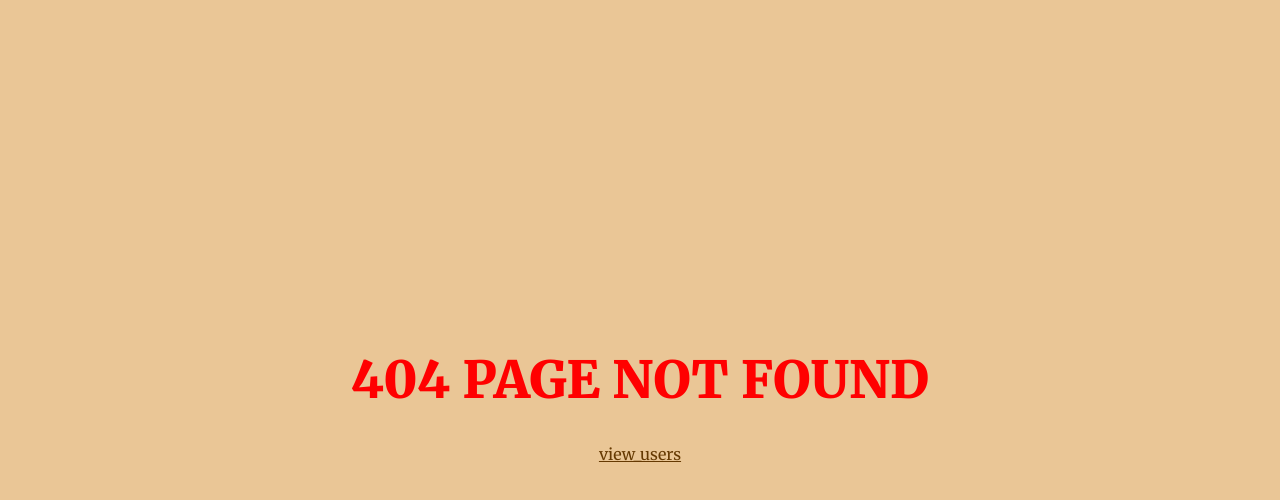
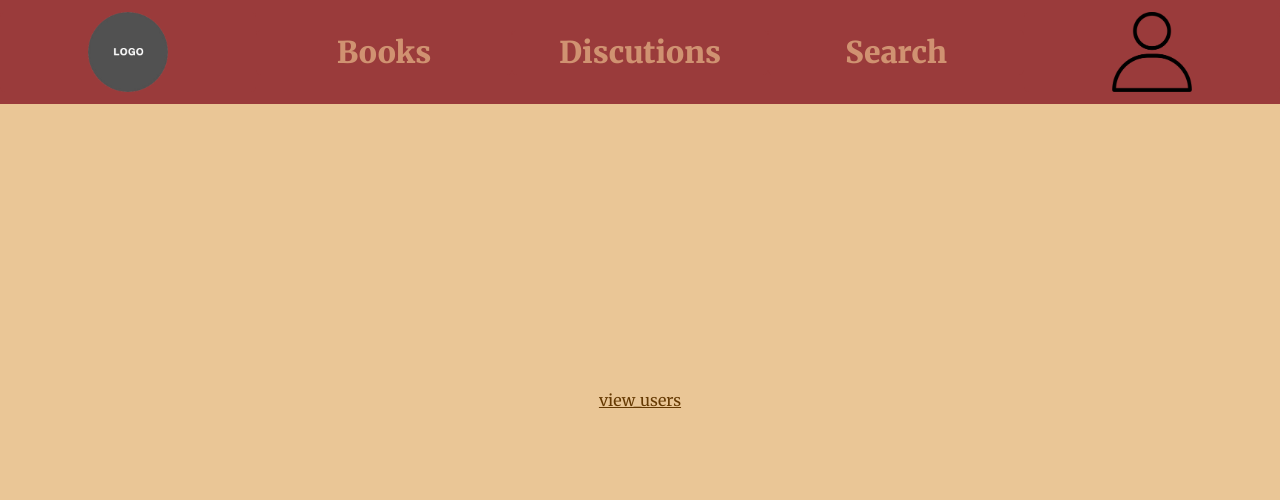
Before and after one commit to Stake-And-Rope/read-it, a React (Create React App) app in the folder react-app/: page /main in a window 1280 px wide. Before the commit this address had no page. Shown: the top 500 px of the page. Built offline with nearby package versions, Linux system fonts and the light colour scheme.

Commit message:
made some demo navbar logic

```diff
--- a/react-app/src/App.js
+++ b/react-app/src/App.js
@@ -1,10 +1,10 @@
 import './App.css';
 import { Link } from 'react-router-dom';
-import LoginRegisterPage from './pages/LoginRegisterPage';
+import LinkRouter from "./LinkRouter";
 
 function App() {
 	return (<>
-    	<LoginRegisterPage />
+    	<LinkRouter/>
 		<p>
 			<Link to={"/users"} className="link_new_acc">
 					view_users
--- /dev/null
+++ b/react-app/src/LinkRouter.js
@@ -0,0 +1,14 @@
+import { Routes, Route } from "react-router-dom";
+import LoginRegisterPage from "./pages/LoginRegisterPage";
+import MainPage from "./pages/MainPage";
+
+function LinkRouter(){
+    return (
+    <>
+        <LoginRegisterPage />
+        <MainPage />
+    </>
+    );
+}
+
+export default LinkRouter;
--- /dev/null
+++ b/react-app/src/components/Navbar.js
@@ -0,0 +1,27 @@
+import  NavbarLink from "./NavbarLink";
+import Logo from '../assets/placeholders/logo-icon.png';
+import Profile from '../assets/placeholders/profile-icon.png';
+
+function Navbar(){
+    const fields = {
+        Logo: {
+            image: Logo,
+            imageClass: "icon"
+        },
+        Books: {},
+        Discutions: {},
+        Search: {},
+        Profile: {
+            image: Profile,
+            imageClass: "icon"
+        }
+    }
+
+    return (
+        <nav>
+            {Object.entries(fields).map(([title, kwargs]) => {return <NavbarLink title={title} link="#" linkClass="navbar-link" image={kwargs.image} key={title} imageClass="icon"/>})}
+        </nav>
+    );
+}
+
+export default Navbar;
--- /dev/null
+++ b/react-app/src/components/NavbarLink.js
@@ -0,0 +1,12 @@
+import {Link} from "react-router-dom";
+import "./components.css";
+
+function NavbarLink({title, link, image, linkClass, imageClass}){
+    return (
+            <Link to={link} className={`${image ? "no-hover-": ""}${linkClass}`}>
+                {image ? <img src={image} alt={title} className={imageClass}/>: title}
+            </Link>
+    );
+}
+
+export default NavbarLink;
--- a/react-app/src/components/components.css
+++ b/react-app/src/components/components.css
@@ -45,7 +45,6 @@
 
 .form-button:hover {
     background-color: #BA5B5B;
-    color: 65451F;
     cursor: pointer;
 }
 
@@ -78,3 +77,61 @@
 .error-border{
     border: 2px solid #DE0A26;
 }
+
+nav{
+    width: 100%;
+    height: 13%;
+    position: fixed;
+    display: flex;
+    left: 0;
+    top: 0;
+    align-items: center;
+    background-color: #9A3B3B;
+}
+
+/* put more sufficient css */
+.navbar-link{
+    font-size: 30px;
+    justify-content: center;
+    display: flex;
+    align-items: center;
+    height: fit-content;
+    margin: auto;
+    width: 100%;
+    border-radius: 5px;
+    border: 0px;
+    font-family: Merriweather, Arial, Helvetica, sans-serif;
+    font-weight: bold;
+    background-color: #9A3B3B;
+    color: #D09271;
+    transition: background-color 0.3s ease;
+    text-decoration: none;
+}
+
+.navbar-link:hover {
+    background-color: #BA5B5B;
+    cursor: pointer;
+}
+
+.no-hover-navbar-link{
+    font-size: 30px;
+    justify-content: center;
+    display: flex;
+    align-items: center;
+    height: fit-content;
+    margin: auto;
+    width: 100%;
+    border-radius: 5px;
+    border: 0px;
+    font-family: Merriweather, Arial, Helvetica, sans-serif;
+    font-weight: bold;
+    background-color: #9A3B3B;
+    color: #D09271;
+    transition: background-color 0.3s ease;
+    text-decoration: none;
+}
+
+.icon{
+    width: 5rem;
+    height: 5rem;
+}
--- a/react-app/src/pages/LoginRegisterPage.js
+++ b/react-app/src/pages/LoginRegisterPage.js
@@ -22,10 +22,7 @@ function LoginRegisterPage(){
     ];
 
     return (
-        <>
-			{/* BANNER */}
     		<Routes>
-				<Route path="*" element={<h1 style={{color: "red"}}>404 PAGE NOT FOUND</h1>}/>
 				<Route path="/registered" element={<h1 style={{color: "green"}}>REGISTERED SUCCESSFULLY!</h1>}/>
 				<Route path="/login-successful" element={<h1 style={{color: "green"}}>LOGED IN SUCCESSFULLY!</h1>}/>
     			<Route path="/register" element={<Form formType="Register"
@@ -44,7 +41,6 @@ function LoginRegisterPage(){
 													linkText="Create one"/>}/>
 				<Route path="/users" element={<DisplayUsers/>}/>
 			</Routes>
-    	</>
     );
 }
 
--- /dev/null
+++ b/react-app/src/pages/MainPage.js
@@ -0,0 +1,14 @@
+import { Routes, Route } from "react-router-dom";
+import Navbar from "../components/Navbar";
+
+function MainPage(){
+    return (
+        <>
+            <Routes>
+                <Route path="/main" element={<Navbar />}/>
+            </Routes>
+        </>
+    );
+}
+
+export default MainPage;
```
Also changed, not shown: react-app/src/assets/placeholders/logo-icon.png (added), react-app/src/assets/placeholders/profile-icon.png (added).
